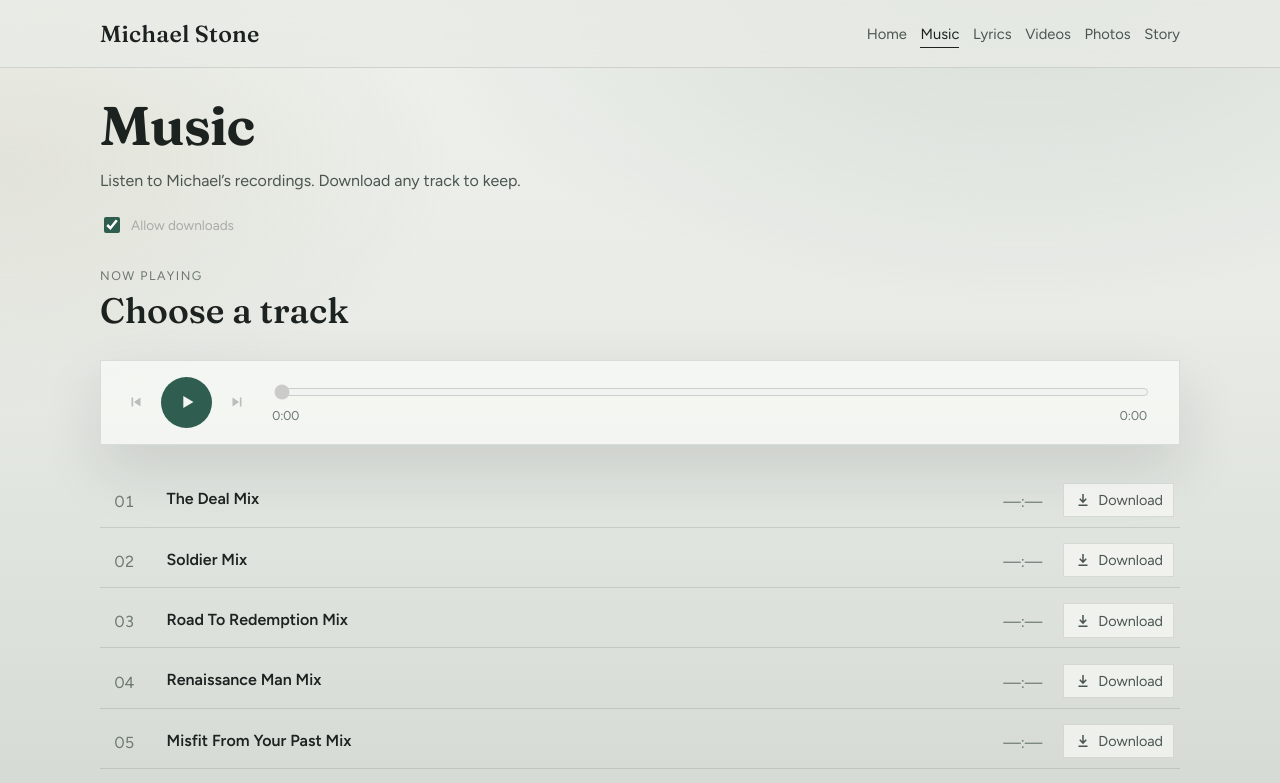
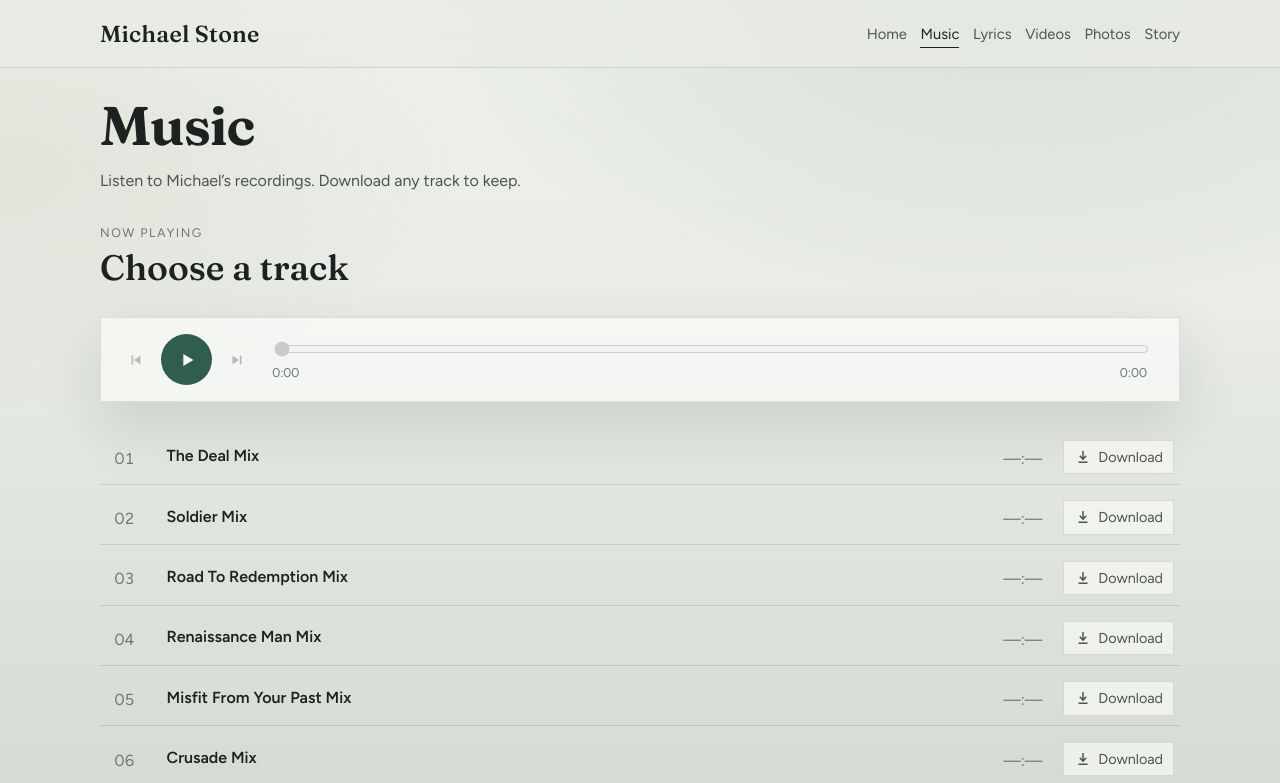
Before and after one commit to LeifChristian/michaelstone, a React (Vite) app: page /music in a window 1280 px wide. Shown: the top 783 px of the page. Built offline with nearby package versions, Linux system fonts and the light colour scheme.

Commit message:
Move download toggle to code config (site.allowDownloads)
Co-authored-by: Cursor <cursoragent@cursor.com>

```diff
--- a/src/config/site.ts
+++ b/src/config/site.ts
@@ -11,4 +11,6 @@ export const site = {
   heroImage: generatedHeroImage ?? '/images/hero.jpg',
   heroAlt: 'Portrait of Michael Stone',
   shareText: 'Remembering Michael Stone',
+  /** Set to false to hide all download buttons from the music player */
+  allowDownloads: true,
 } as const
--- a/src/index.css
+++ b/src/index.css
@@ -936,25 +936,6 @@ p {
   }
 }
 
-/* ── Downloads Toggle ── */
-.downloads-toggle {
-  display: inline-flex;
-  align-items: center;
-  gap: 0.5rem;
-  margin-top: 0.75rem;
-  font-size: 0.85rem;
-  color: var(--text-muted, #aaa);
-  cursor: pointer;
-  user-select: none;
-}
-
-.downloads-toggle input[type="checkbox"] {
-  width: 1rem;
-  height: 1rem;
-  accent-color: var(--accent, #6c8cff);
-  cursor: pointer;
-}
-
 /* ── Videos ── */
 .videos-page {
   padding: 2rem 1rem;
--- a/src/pages/Music.tsx
+++ b/src/pages/Music.tsx
@@ -1,44 +1,23 @@
 import { useState } from 'react'
 import { AudioPlayer } from '../components/AudioPlayer'
 import { album, tracks } from '../config/music'
-
-const DOWNLOADS_KEY = 'michaelstone:downloads'
+import { site } from '../config/site'
 
 export function Music() {
   const [currentId, setCurrentId] = useState<string | null>(null)
-  const [downloadsEnabled, setDownloadsEnabled] = useState(() => {
-    const stored = localStorage.getItem(DOWNLOADS_KEY)
-    return stored === null ? true : stored === '1'
-  })
-
-  const toggleDownloads = () => {
-    setDownloadsEnabled((prev) => {
-      const next = !prev
-      localStorage.setItem(DOWNLOADS_KEY, next ? '1' : '0')
-      return next
-    })
-  }
 
   return (
     <section className="page music-page">
       <header className="page-header">
         <h1>{album.title}</h1>
         <p>{album.subtitle}</p>
-        <label className="downloads-toggle">
-          <input
-            type="checkbox"
-            checked={downloadsEnabled}
-            onChange={toggleDownloads}
-          />
-          <span>Allow downloads</span>
-        </label>
       </header>
 
       <AudioPlayer
         tracks={tracks}
         currentId={currentId}
         onSelect={setCurrentId}
-        downloadsEnabled={downloadsEnabled}
+        downloadsEnabled={site.allowDownloads}
       />
     </section>
   )
```
